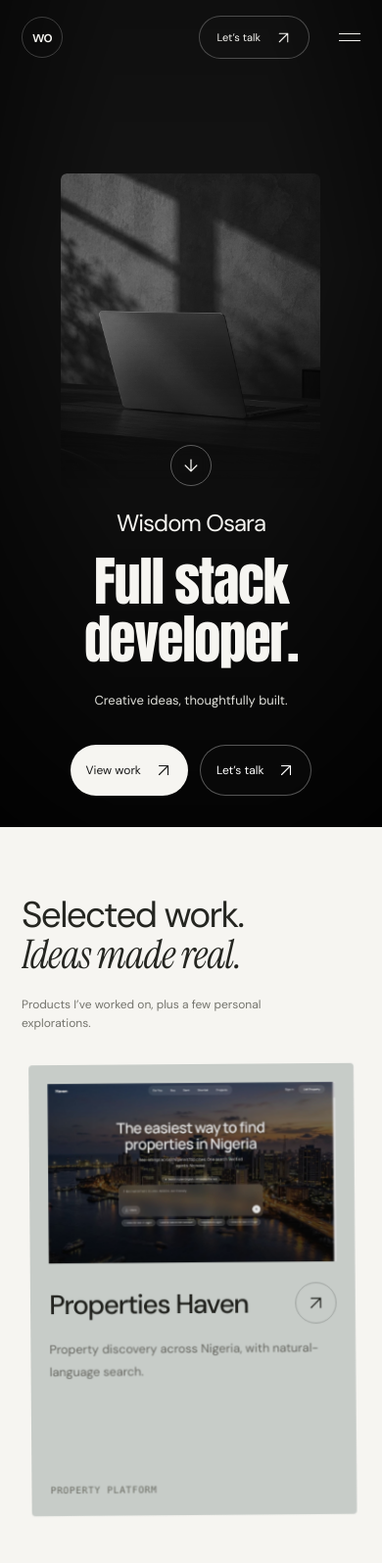
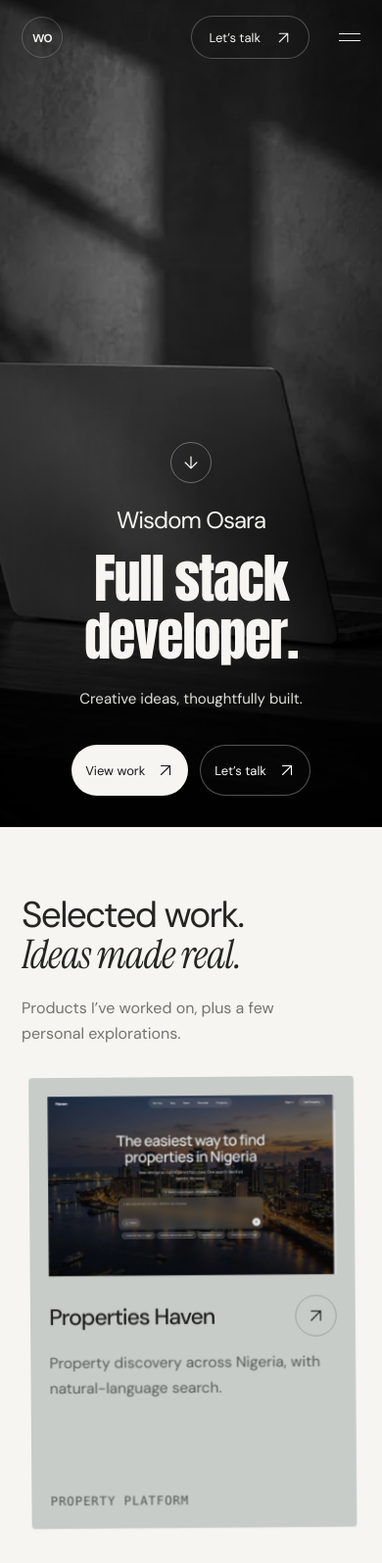
Before and after one commit to wisdomosara/newPortfolio, a plain HTML site: page index.html in a window 390 px wide. Shown: the top 1595 px of the page at 98% size. Drawn offline with Linux system fonts and the light colour scheme.

Commit message:
Restore full-screen hero with optimized images and rebalance typography

```diff
--- a/assets/css/identity.css
+++ b/assets/css/identity.css
@@ -43,14 +43,14 @@
   backdrop-filter: blur(12px);
 }
 .site-header .desktop-nav a {
-  font-size: 11px;
+  font-size: 14px;
   color: #deded9;
 }
 .site-header .header-contact {
   padding: 10px 17px;
   border: 1px solid #ffffff40;
   border-radius: 30px;
-  font-size: 11px;
+  font-size: 14px;
   gap: 15px;
   background: #15151540;
 }
@@ -75,11 +75,9 @@
 }
 .identity-visual {
   position: absolute;
-  inset: 12% 16% 18%;
+  inset: 0;
   z-index: -2;
   overflow: hidden;
-  border-radius: 6px;
-  mask-image: linear-gradient(#000 45%, transparent 100%);
 }
 .identity-image {
   position: absolute;
@@ -134,7 +132,7 @@
 }
 .identity-tagline {
   margin-top: 24px;
-  font-size: 15px;
+  font-size: 16px;
   line-height: 1.5;
   color: #e0e0da;
 }
@@ -192,7 +190,7 @@
   border-radius: 40px;
   background: #f6f5f1;
   color: #171717;
-  font-size: 12px;
+  font-size: 14px;
   white-space: nowrap;
   transition:
     background 0.3s,
@@ -392,7 +390,7 @@
     padding: 12px 20px;
   }
   .site-header .desktop-nav a {
-    font-size: 10px;
+    font-size: 13px;
   }
   .identity-copy {
     bottom: 120px;
@@ -408,22 +406,23 @@
     gap: 12px;
   }
   .hero-button {
-    padding: 13px 16px;
-    gap: 14px;
+    padding: 13px 14px;
+    gap: 12px;
+    font-size: 13px;
   }
   .identity-greeting {
     font-size: clamp(24px, 6vw, 32px);
     margin-bottom: 16px;
   }
   .identity-tagline {
-    font-size: 13px;
+    font-size: 15px;
     margin-top: 22px;
   }
   .identity-image img {
     object-position: 50% 50%;
   }
-  .identity-visual {
-    inset: 21% 16% 41%;
+  .site-header .header-contact {
+    font-size: 13px;
   }
 }
 @media (max-width: 600px) {
--- a/assets/css/scroll-scenes.css
+++ b/assets/css/scroll-scenes.css
@@ -50,8 +50,8 @@
   grid-template-columns: minmax(0, 1fr) auto;
   align-items: start;
   gap: 12px;
-  font-size: clamp(32px, 3.7vw, 62px);
-  line-height: 1.05;
+  font-size: clamp(26px, 2.5vw, 40px);
+  line-height: 1.15;
   letter-spacing: -0.045em;
 }
 .work-track .project-info h3 span {
@@ -68,17 +68,26 @@
   height: auto;
 }
 .work-track .project-info p {
-  font-size: 14px;
-  line-height: 1.8;
-  margin-top: 22px;
+  font-size: 16px;
+  color: #62665e;
+  line-height: 1.65;
+  margin-top: 18px;
 }
 .work-track .project-type {
   display: block;
   margin-top: 35px;
-  font-size: 10px;
+  font-size: 13px;
+  color: #5e625a;
+  line-height: 1.5;
+  white-space: normal;
 }
 .work-section {
   padding-bottom: 70px;
+}
+.work-section .section-aside {
+  font-size: 16px;
+  line-height: 1.65;
+  max-width: 340px;
 }
 /* A typographic introduction with a short, useful biography. */
 .about-section {
@@ -88,7 +97,7 @@
 .about-topline {
   display: flex;
   justify-content: space-between;
-  font-size: 12px;
+  font-size: 16px;
   margin-bottom: 45px;
 }
 .about-topline span {
@@ -393,7 +402,7 @@
     grid-template-columns: minmax(0, 1fr) auto;
     align-items: center;
     gap: 12px;
-    font-size: clamp(25px, 7.4vw, 32px);
+    font-size: 24px;
   }
   .work-track .project-info h3 span {
     display: grid;
@@ -406,7 +415,7 @@
     transform: none;
   }
   .work-track .project-info p {
-    font-size: 13px;
+    font-size: 16px;
     margin-top: 14px;
   }
   .work-track .project-type {
@@ -416,7 +425,7 @@
   }
   .about-topline {
     margin-bottom: 30px;
-    font-size: 11px;
+    font-size: 15px;
   }
   .about-statement {
     font-size: clamp(34px, 11vw, 60px);
--- a/index.html
+++ b/index.html
@@ -71,11 +71,11 @@
     <link rel="stylesheet" href="./assets/css/portfolio.css?v=safari-arrows-1" />
     <link
       rel="stylesheet"
-      href="./assets/css/scroll-scenes.css?v=safari-overflow-1"
+      href="./assets/css/scroll-scenes.css?v=readable-type-1"
     />
-    <link rel="stylesheet" href="./assets/css/identity.css?v=fullscreen-menu-1" />
+    <link rel="stylesheet" href="./assets/css/identity.css?v=readable-hero-1" />
     <script src="./scripts/intro.js?v=stack-shutters" defer></script>
-    <script src="./scripts/portfolio.js?v=fullscreen-menu-1" defer></script>
+    <script src="./scripts/portfolio.js?v=readable-hero-1" defer></script>
     <script
       src="./scripts/scroll-scenes.js?v=footer-completion-1"
       defer
@@ -143,7 +143,9 @@
         <div class="identity-visual hero-arrival" aria-hidden="true">
           <div class="identity-image">
             <img
-              src="./assets/images/studio.jpg"
+              src="./assets/images/studio.webp"
+              srcset="./assets/images/studio-mobile.webp 960w, ./assets/images/studio.webp 1536w"
+              sizes="100vw"
               alt=""
               width="1536"
               height="1024"
@@ -151,7 +153,9 @@
             />
             <img
               class="image-echo"
-              src="./assets/images/studio.jpg"
+              src="./assets/images/studio.webp"
+              srcset="./assets/images/studio-mobile.webp 960w, ./assets/images/studio.webp 1536w"
+              sizes="100vw"
               alt=""
               width="1536"
               height="1024"
@@ -385,7 +389,7 @@
                     <div class="project-image">
                       <div class="browser-frame">
                         <img
-                          src="./assets/images/projects/wisdom-osara.jpg?v=personal-hero-1"
+                          src="./assets/images/projects/wisdom-osara.jpg?v=full-hero-2"
                           alt="The new Wisdom Osara portfolio hero with his name and full stack developer headline"
                           width="1425"
                           height="891"
--- a/scripts/portfolio.js
+++ b/scripts/portfolio.js
@@ -203,7 +203,7 @@
     portfolio: {
       title: "Wisdom Osara",
       category: "PERSONAL PORTFOLIO",
-      image: "projects/wisdom-osara.jpg?v=personal-hero-1",
+      image: "projects/wisdom-osara.jpg?v=full-hero-2",
       alt: "The new Wisdom Osara portfolio hero with his name and full stack developer headline",
       description:
         "My portfolio, built around clean design and considered motion.",
```
Also changed, not shown: README.md, assets/images/projects/wisdom-osara.jpg, assets/images/projects/wisdom-osara.png, assets/images/studio-mobile.webp (added), assets/images/studio.webp (added).
